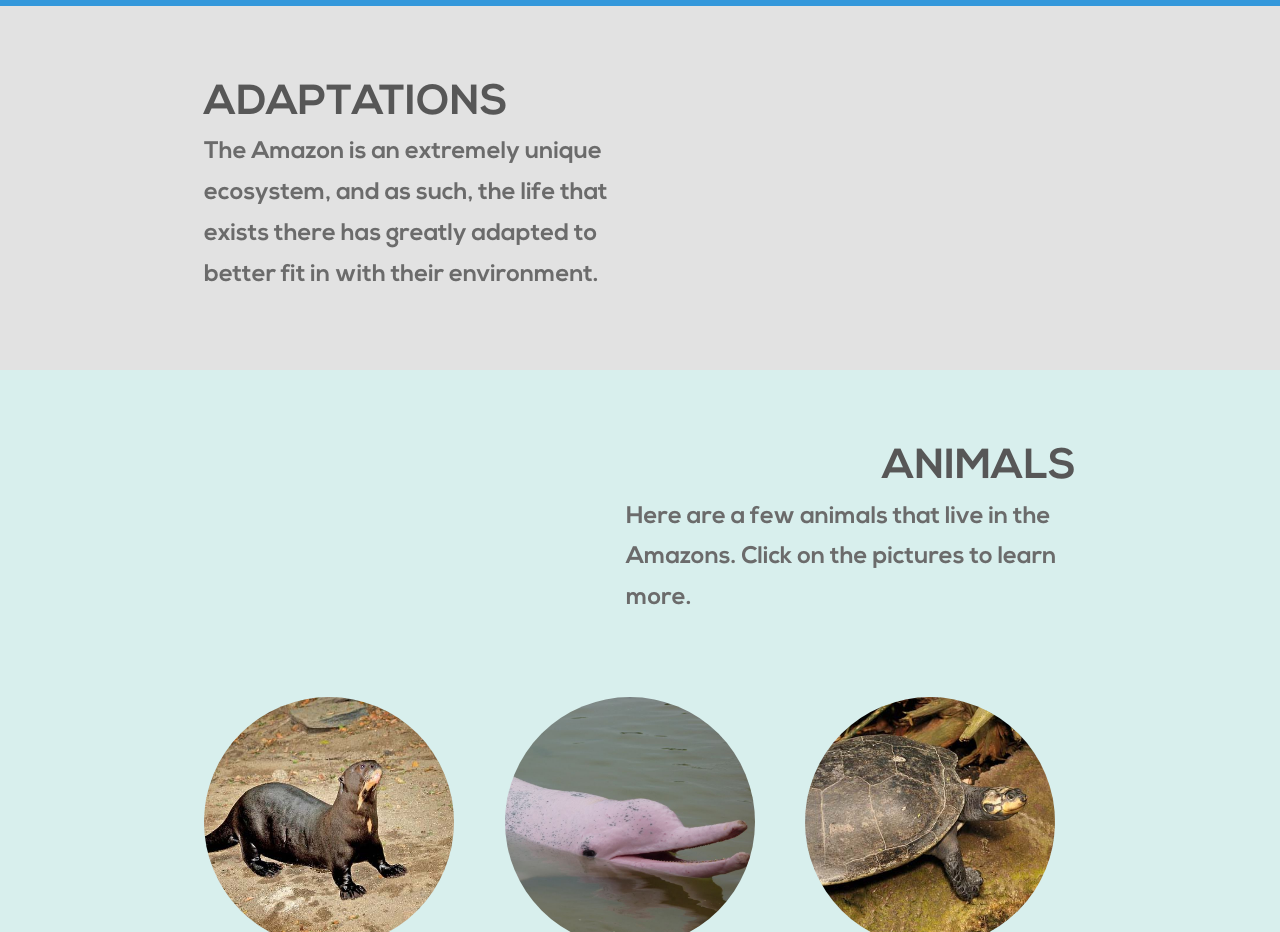
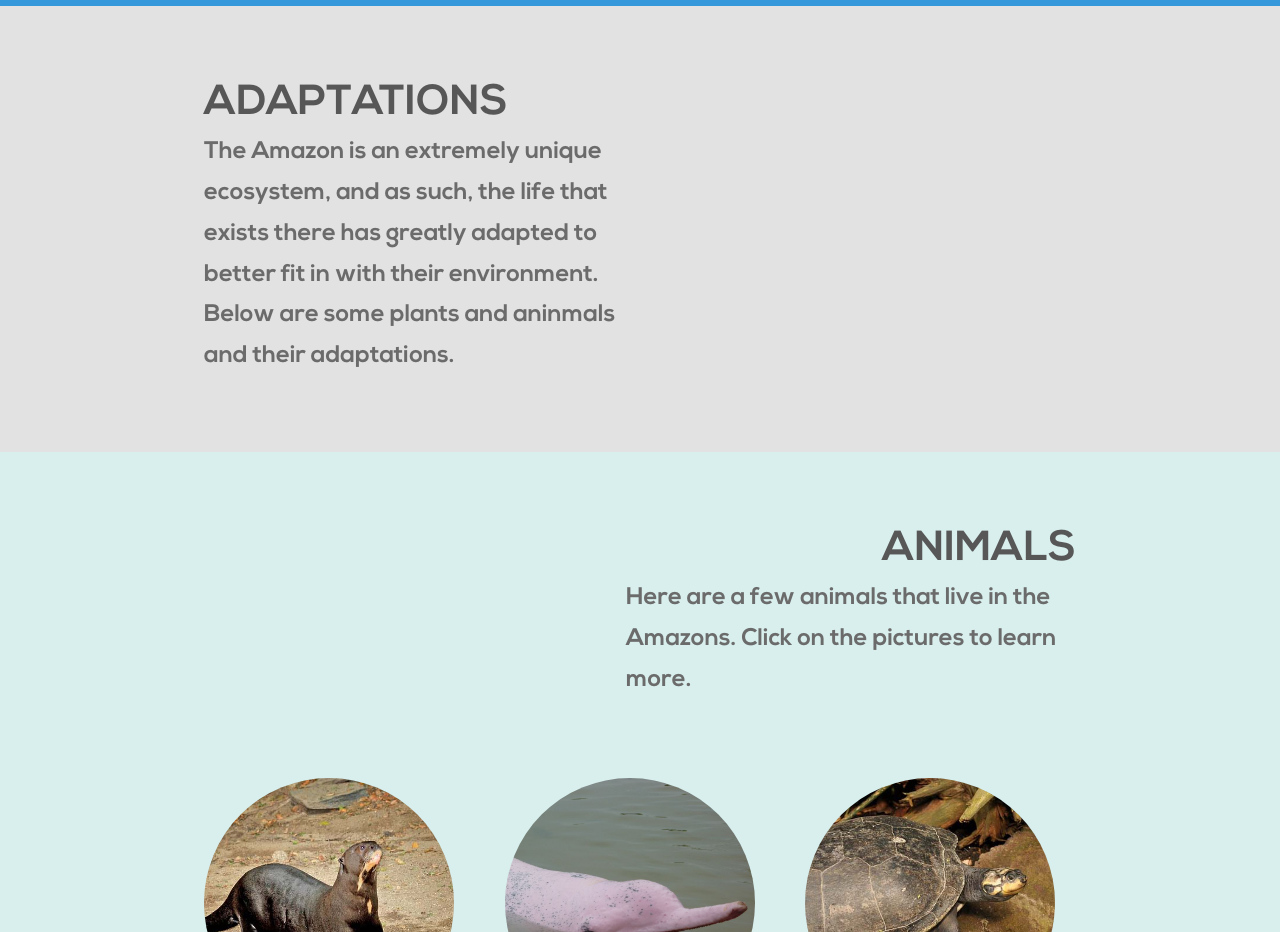
Before and after one commit to LiamRahav/Biomes, a website: page index.html in a window 1280 px wide. Shown: the part 1740-2672 px from the top of the page. Drawn offline with Linux system fonts and the light colour scheme.

Commit message:
Added a sentence

```diff
--- a/index.html
+++ b/index.html
@@ -90,7 +90,7 @@
       <div class="wrapper">
         <h1 class="header">Adaptations</h1>
         <p class="description">The Amazon is an extremely unique ecosystem, and as such, the life that exists there has
-        greatly adapted to better fit in with their environment.</p>
+        greatly adapted to better fit in with their environment. Below are some plants and aninmals and their adaptations.</p>
       </div>
   </section>
 
```
